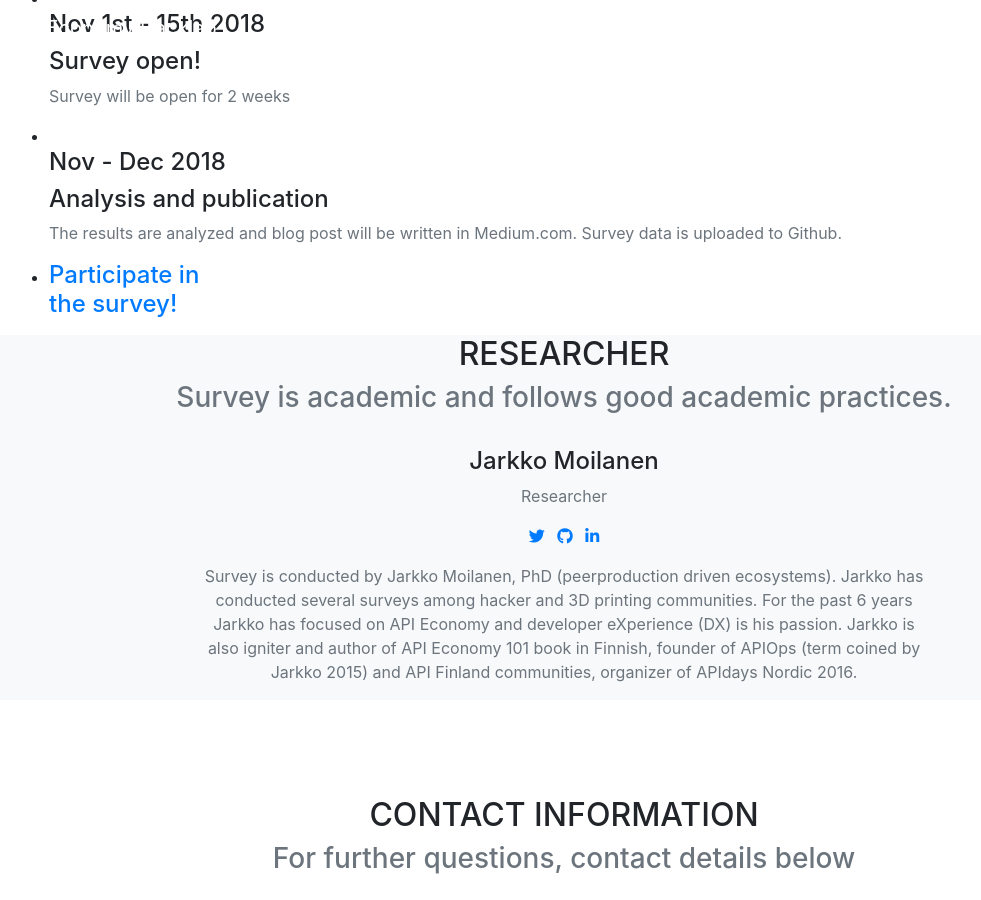
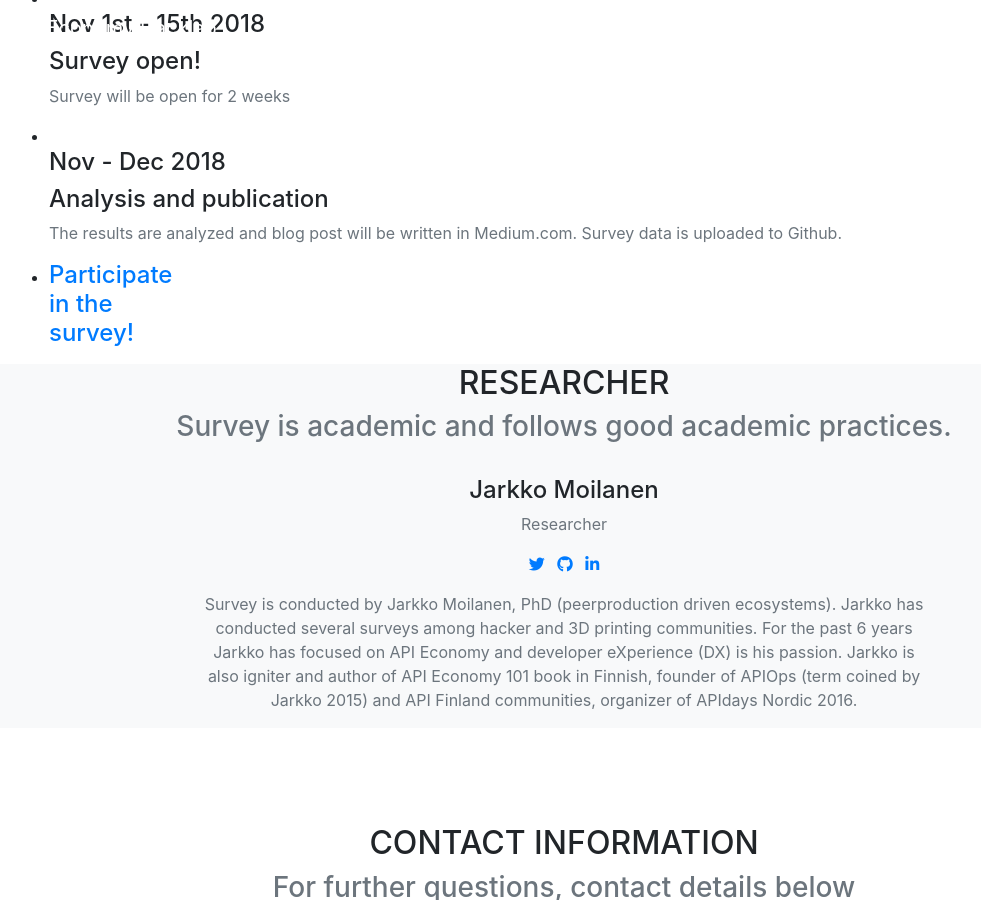
Before and after one commit to apieconomyhacklab/apiportalsurvey, a Jekyll site: the page built from index.md, in a window 1280 px wide and 900 px high, scrolled down 1513 px. Shown: the whole window, without its empty margins (76-1057 px from the left). Built offline with Jekyll 4.4.1, drawn with Linux system fonts in a browser that asks for light colours; nearby versions of some CDN libraries; some web fonts are replaced; library files that are not in the unit come from our copies.

Commit message:
minor fixes

```diff
--- a/_layouts/home.html
+++ b/_layouts/home.html
@@ -126,7 +126,7 @@ layout: default
               {% assign ws = '' %}
               <li class="timeline-inverted">
                 <div class="timeline-image">
-                  <h4><a href="https://94-237-31-22.de-fra1.host.upcloud.com/index.php/843528">Participate in </br> the survey!</a></h4>
+                  <h4><a href="https://94-237-31-22.de-fra1.host.upcloud.com/index.php/843528">Participate <br/> in the <br/>survey!</a></h4>
                 </div>
               </li>
             </ul>
```
